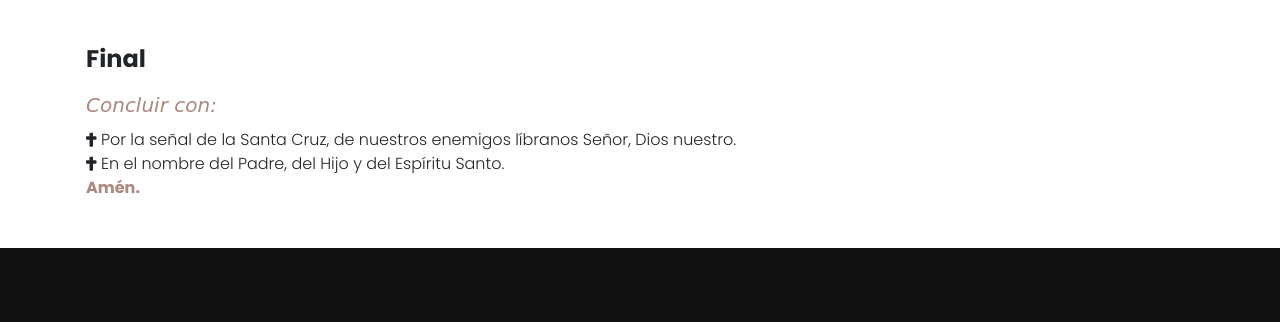
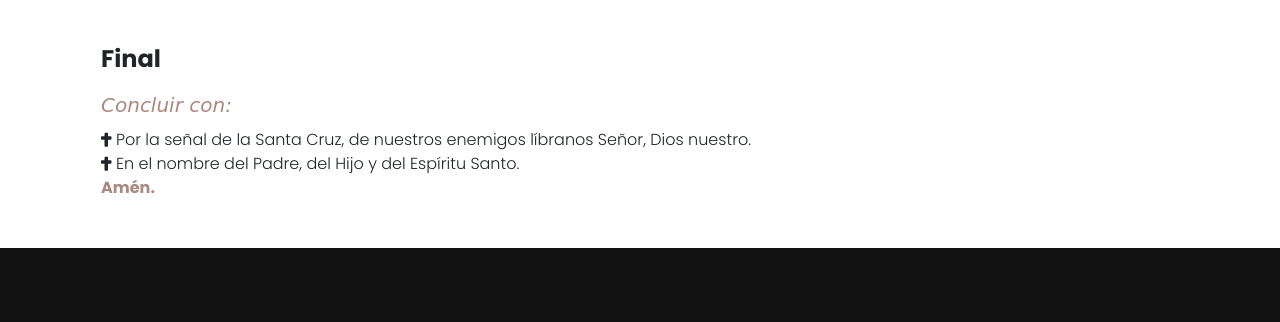
Before and after one commit to jhguzmanj/vida_espiritual, a plain HTML site: page rosario.html in a window 1280 px wide. Shown: the part 3383-3705 px from the top of the page. Drawn offline with nearby package versions, Linux system fonts and the light colour scheme; no server answers; a web font is replaced by a local one.

Commit message:
Update rosario.html

```diff
--- a/rosario.html
+++ b/rosario.html
@@ -532,7 +532,7 @@
           guárdame y defiéndeme como Hijo(a) y posesión tuya.<br>
         <span class="text_rezo fw-bold">Amén.</span></p>
       </div>
-      <div class="mb-5">
+      <div class="col-lg-12 mb-5">
         <h4>Final</h4>
         <p class="text-serif text-primary mb-2 mt-3 text-lg">Concluir con:</p>
           <p>
```
